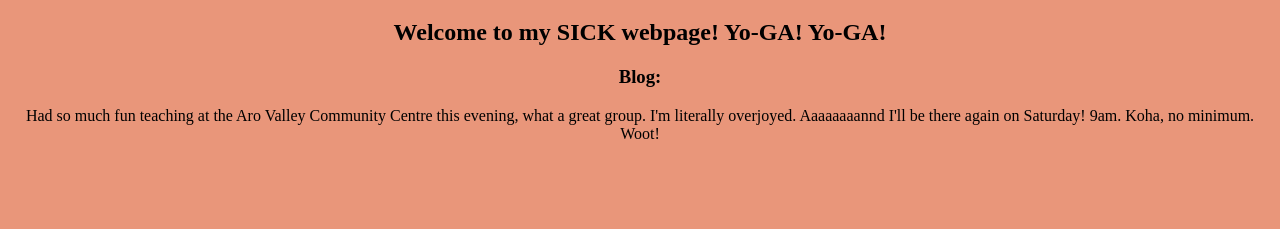
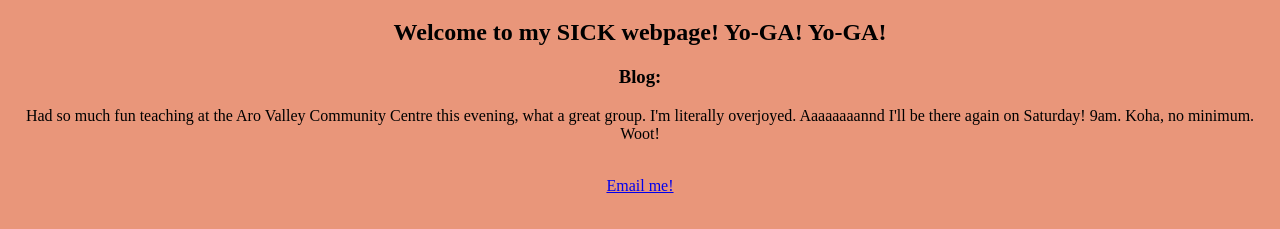
Before and after one commit to josephquested/mary-goulter-yoga, a plain HTML site: page index.html in a window 1280 px wide. Shown: the part 61-290 px from the top of the page. Drawn offline with Linux system fonts and the light colour scheme.

Commit message:
add sick

```diff
--- a/index.html
+++ b/index.html
@@ -13,6 +13,8 @@
           Aaaaaaaannd I'll be there again on Saturday! 9am.
           Koha, no minimum. Woot!
        </p>
+       <br>
+       <a href="mailto:marygoulteryoga@gmail.com">Email me!</a>
      </div>
   </body>
 </html>
```
